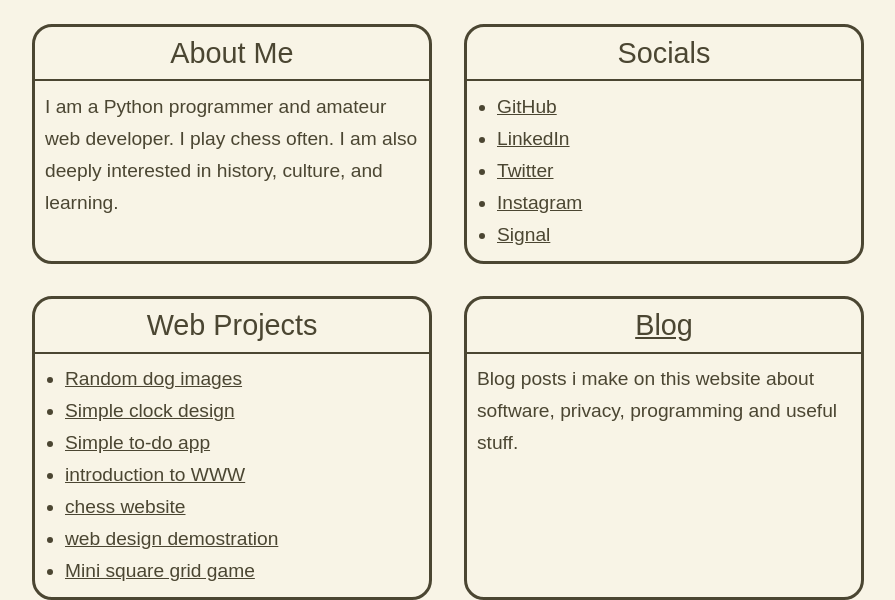
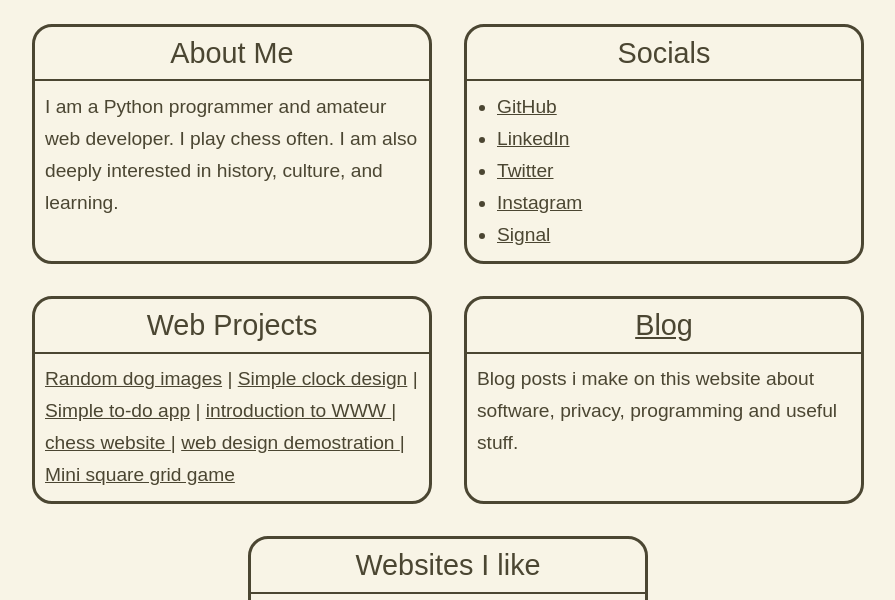
Before and after one commit to ThDag/website, a website: page index.html in a window 1280 px wide. Shown: the part 163-763 px from the top of the page, without its empty margins (192-1087 px from the left). Drawn offline with Linux system fonts and the light colour scheme; a web font is replaced by a local one.

Commit message:
refactor: change project list from ul to a single paragraph

```diff
--- a/index.html
+++ b/index.html
@@ -46,15 +46,13 @@
       <h2>Web Projects</h2>
       <hr>
       <p>
-      <ul>
-        <li><a href="dog/">Random dog images</a></li>
-        <li><a href="clock/">Simple clock design</a></li>
-        <li><a href="todo/">Simple to-do app</a></li>
-        <li><a href="introduction_to_WWW.html">introduction to WWW </a></li>
-        <li><a href="chess/">chess website </a></li>
-        <li><a href="htmlcss.html">web design demostration </a></li>
-        <li><a href="grid.html">Mini square grid game</a></li>
-      </ul>
+        <a href="dog/">Random dog images</a> |
+        <a href="clock/">Simple clock design</a> |
+        <a href="todo/">Simple to-do app</a> |
+        <a href="introduction_to_WWW.html">introduction to WWW </a> |
+        <a href="chess/">chess website </a> |
+        <a href="htmlcss.html">web design demostration </a> |
+        <a href="grid.html">Mini square grid game</a>
       </p>
     </section>
     <section class="item">
```
